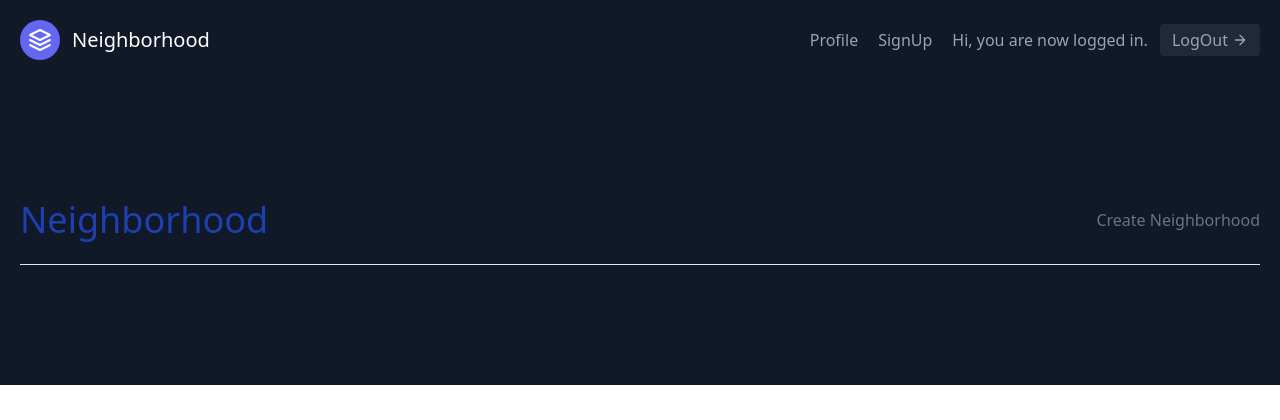
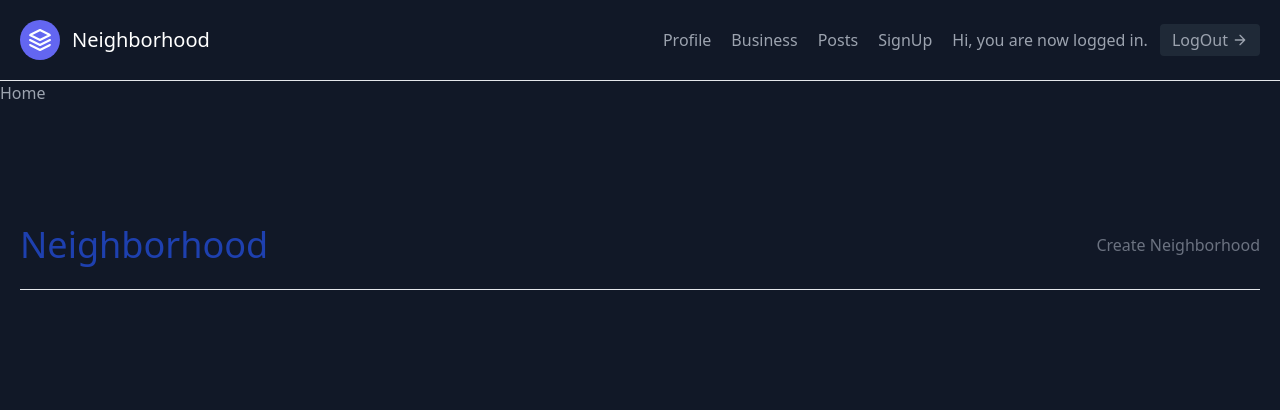
Before and after one commit to Gomax-07/neighbour, a Django app: page /hoody/ in a window 1280 px wide. Shown: the top 420 px of the page. Run offline with Django 3.2, Linux system fonts and the light colour scheme; data that the repository does not hold is empty; some libraries are stand-ins or nearby versions.

Commit message:
Updated navbar templates

```diff
--- a/templates/navbar.html
+++ b/templates/navbar.html
@@ -5,11 +5,19 @@
         <path d="M12 2L2 7l10 5 10-5-10-5zM2 17l10 5 10-5M2 12l10 5 10-5"></path>
       </svg>
       <span class="ml-3 text-xl">Neighborhood</span>
+
+
     </a>
+
+
     <nav class="md:ml-auto flex flex-wrap items-center text-base justify-center">
       <a href="{%url 'hoody:profile_create' %}" class="mr-5 hover:text-white">Profile</a>
+      <a href="{%url 'hoody:business_list' %}" class="mr-5 hover:text-white">Business</a>
+      <a href="{%url 'hoody:blog_list' %}" class="mr-5 hover:text-white">Posts</a>
+
 
       <a href="#" class="mr-5 hover:text-white">SignUp</a>
+
 
     </nav>
       Hi, you are now logged in.
@@ -20,4 +28,6 @@
     </a>
 
   </div>
+     <hr>
+        <a href="{%url 'hoody:hoody_list' %}" class="mr-5 hover:text-white ">Home</a>
 </header>
```
